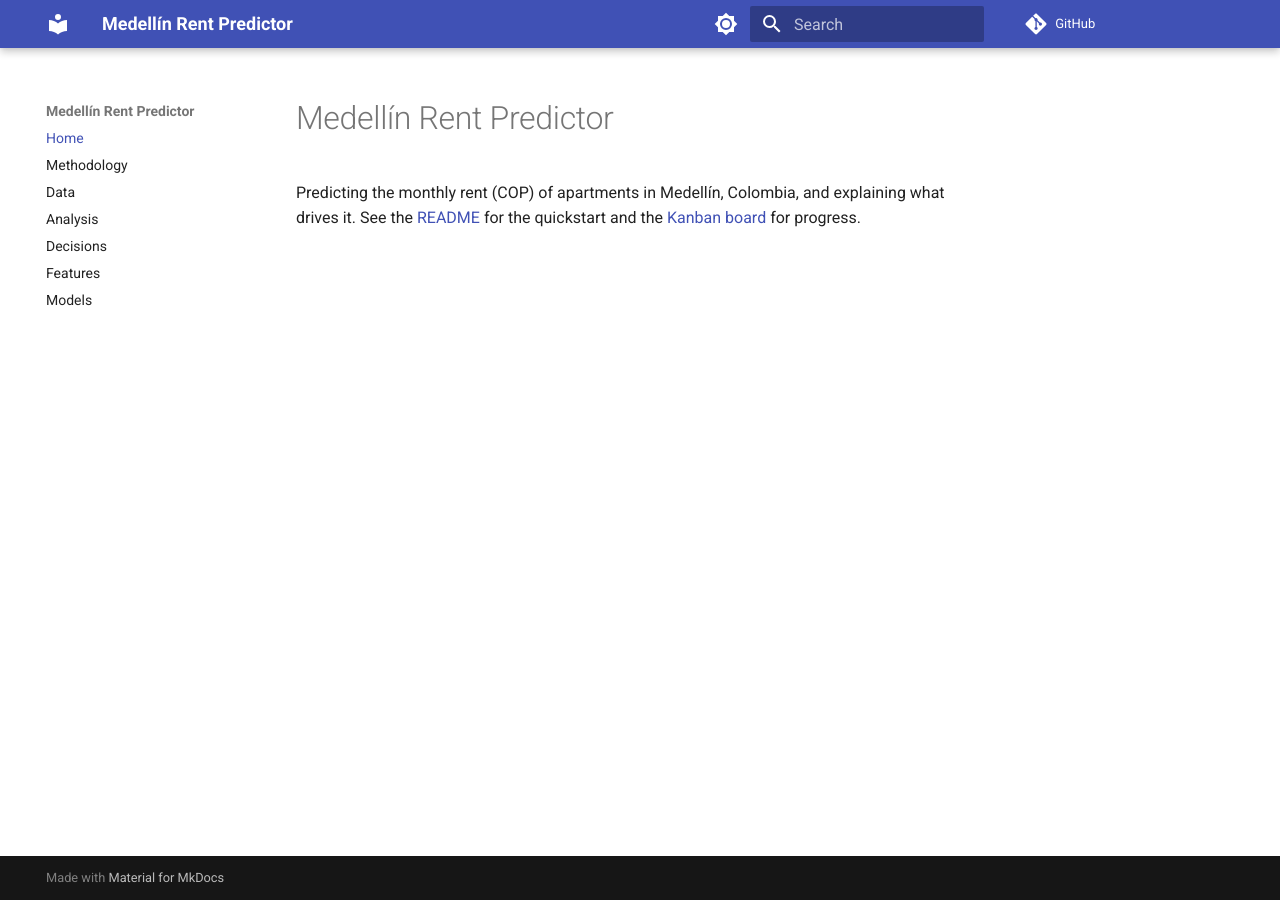
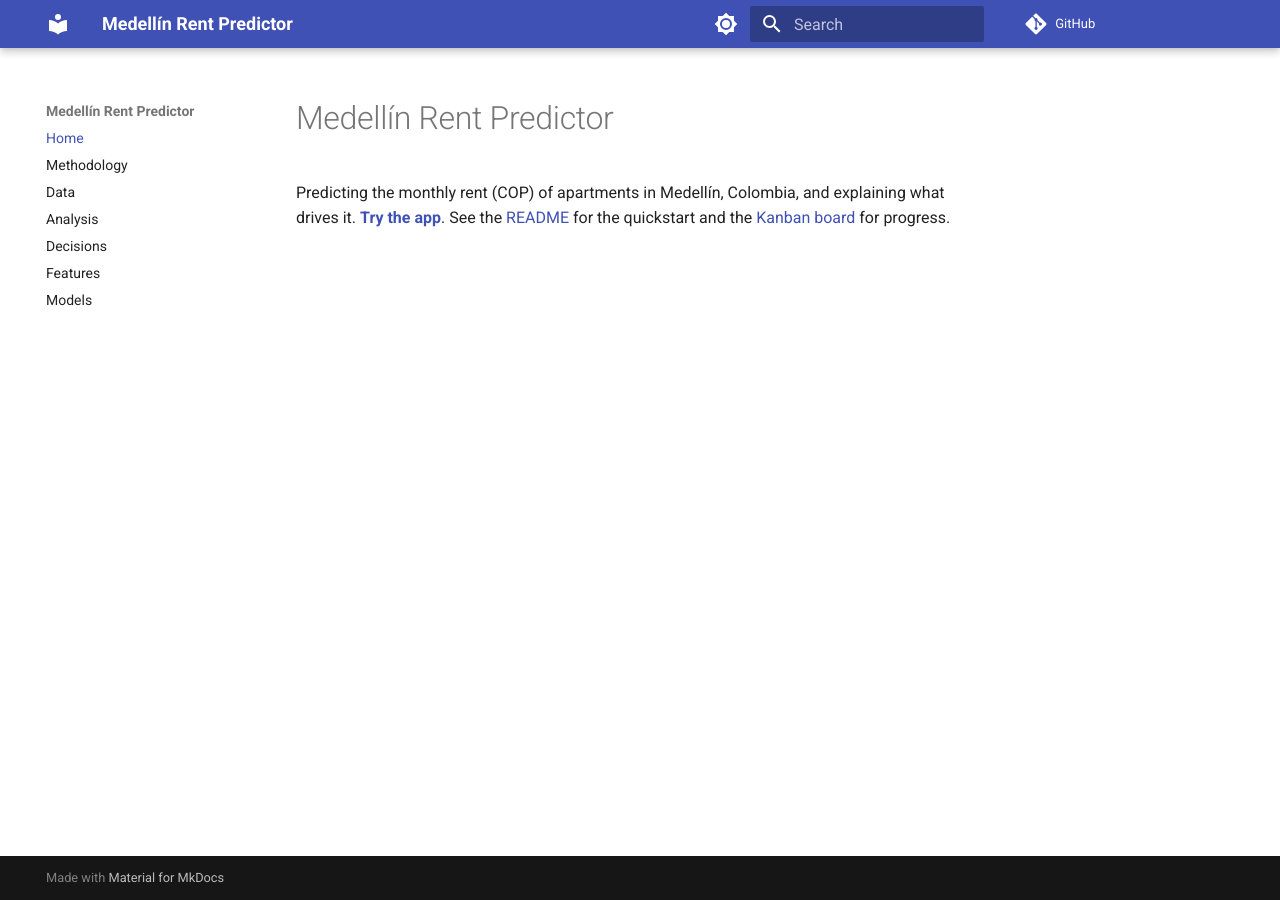
Before and after one commit to RafaGM1108/medellin-rent-predictor, an MkDocs documentation site: the page built from docs/index.md, in a window 1280 px wide. Built offline with MkDocs 1.6.1 and Material for MkDocs 9.7.7, drawn with Linux system fonts in a browser that asks for light colours; comment, search, counter and statistics services are not loaded.

```diff
--- a/docs/index.md
+++ b/docs/index.md
@@ -1,6 +1,6 @@
 # Medellín Rent Predictor
 
 Predicting the monthly rent (COP) of apartments in Medellín, Colombia, and explaining what
-drives it. See the [README](https://github.com/RafaGM1108/medellin-rent-predictor#readme) for
+drives it. **[Try the app](https://medellin-rent-predictor-n6myf87szm27upzyvi9fbv.streamlit.app/)**. See the [README](https://github.com/RafaGM1108/medellin-rent-predictor#readme) for
 the quickstart and the [Kanban board](https://github.com/users/RafaGM1108/projects/11) for
 progress.
```
Also changed, not shown: CHANGELOG.md (+4 -0 lines), README.md (+5 -3 lines).
